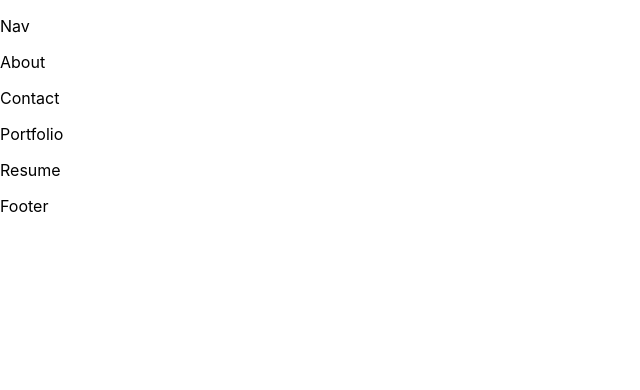
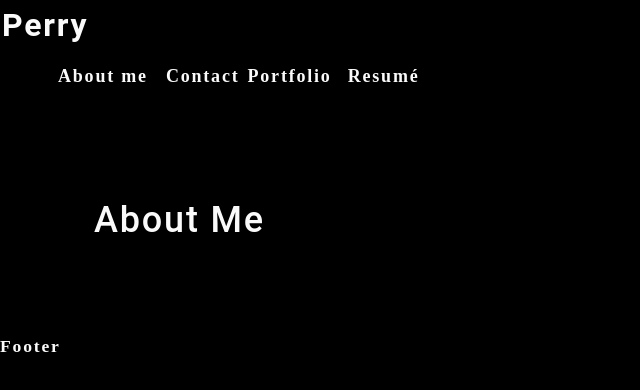
Before and after one commit to BeKind-Rewind/perry_folio, a React (Create React App) app: page / in a window 1280 px wide. Shown: the top 390 px of the page, without its empty margins (0-640 px from the left). Built offline with nearby package versions, Linux system fonts and the light colour scheme.

Commit message:
adding and displaying Nav

```diff
--- a/src/App.css
+++ /dev/null
@@ -1,38 +0,0 @@
-.App {
-  text-align: center;
-}
-
-.App-logo {
-  height: 40vmin;
-  pointer-events: none;
-}
-
-@media (prefers-reduced-motion: no-preference) {
-  .App-logo {
-    animation: App-logo-spin infinite 20s linear;
-  }
-}
-
-.App-header {
-  background-color: #282c34;
-  min-height: 100vh;
-  display: flex;
-  flex-direction: column;
-  align-items: center;
-  justify-content: center;
-  font-size: calc(10px + 2vmin);
-  color: white;
-}
-
-.App-link {
-  color: #61dafb;
-}
-
-@keyframes App-logo-spin {
-  from {
-    transform: rotate(0deg);
-  }
-  to {
-    transform: rotate(360deg);
-  }
-}
--- a/src/App.js
+++ b/src/App.js
@@ -1,11 +1,6 @@
 import React from 'react';
-// import logo from './logo.svg';
-import './App.css';
-import Contact from './components/Contact';
-import Portfolio from './components/Portfolio';
 import About from './components/About'
 import Nav from './components/Nav'
-import Resume from './components/Resume';
 import Footer from './components/Footer';
 
 
@@ -13,10 +8,9 @@
   return (
     <div>
       <Nav></Nav>
-      <About></About>
-      <Contact></Contact>
-      <Portfolio></Portfolio>
-      <Resume></Resume>
+      <main>
+        <About></About>
+      </main>
       <Footer></Footer>
     </div>
   );
--- a/src/components/About/index.js
+++ b/src/components/About/index.js
@@ -2,8 +2,8 @@
 
 function About() {
   return (
-    <section>
-      <p>About</p>
+    <section className="my-5">
+      <h1 id="about">About Me</h1>
     </section>
   )
 }
--- a/src/components/Nav/index.js
+++ b/src/components/Nav/index.js
@@ -1,11 +1,50 @@
 import React from 'react';
 
 function Nav() {
+  const categories = [
+    {
+      name: "Portfolio",
+      description:
+        "My developer works",
+    },
+    { name: "Resumé", description: "Download my resumé." }
+  ];
+
+  function categorySelected() {
+    console.log("hello")
+  }
+
   return (
-    <section>
-      <p>Nav</p>
-    </section>
-  )
+    <header>
+      <h2>
+        <a href="/">
+          Perry
+        </a>
+      </h2>
+      <nav>
+        <ul className="flex-row">
+          <li className="mx-2">
+            <a href="#about">
+              About me
+            </a>
+          </li>
+          <li>
+            <span>Contact</span>
+          </li>
+          {categories.map((category) => (
+            <li className="mx-1" key={category.name}>
+              <span onClick={categorySelected}>
+                {/* setting a key for the outermost element (required) */}
+                {category.name}
+              </span>
+            </li>
+          ))}
+        </ul>
+      </nav>
+    </header>
+  );
 }
 
+/* <span role="img" aria-label="camera"> 📸</span> */
+
 export default Nav;
--- a/src/index.css
+++ b/src/index.css
@@ -1,13 +1,295 @@
+main {
+  margin: 0 auto;
+  max-width: 90%;
+  padding: 50px 30px;
+}
+
+:root {
+  --primary: #8c54ff;
+  --secondary: #F3A847;
+  --tertiary: #B12704;
+  --light: #fafafa;
+  --dark: #000000;
+  --darker: #111111;
+  --error: rgb(228, 46, 1);
+  --spacing-one: calc(1rem * 0.5);
+  --spacing-two: calc(1rem);
+  --spacing-five: calc(2.5rem);
+
+}
+
+* {
+  box-sizing: border-box;
+}
+
+html,
+body {
+  min-height: 100%;
+}
+
 body {
   margin: 0;
-  font-family: -apple-system, BlinkMacSystemFont, 'Segoe UI', 'Roboto', 'Oxygen',
-    'Ubuntu', 'Cantarell', 'Fira Sans', 'Droid Sans', 'Helvetica Neue',
-    sans-serif;
-  -webkit-font-smoothing: antialiased;
-  -moz-osx-font-smoothing: grayscale;
+  padding: 0;
+  font-weight: 600;
+  line-height: 1.5;
+  font-size: 18px;
+  letter-spacing: .1em;
+  background: var(--dark);
+  color: var(--light);
+  font-family: 'Poiret One', cursive;
+
 }
 
-code {
-  font-family: source-code-pro, Menlo, Monaco, Consolas, 'Courier New',
-    monospace;
+h1,
+h2,
+h3,
+h4,
+h5,
+h6 {
+  font-family: 'Roboto', sans-serif;
+  font-weight: 500;
+  margin: 5px 0;
+  line-height: 1.25;
 }
+
+h1 {
+  font-size: 2.25rem;
+}
+
+h2 {
+  font-size: 2rem;
+}
+
+h3 {
+  font-size: 1.75rem;
+}
+
+h4 {
+  font-size: 1.5rem;
+}
+
+h5 {
+  font-size: 1.25rem;
+}
+
+h6 {
+  font-size: 1rem;
+}
+
+p {
+  font-size: 1.1rem;
+  margin-top: 0;
+}
+
+a {
+  color: var(--tertiary);
+  text-decoration: none;
+  font-weight: bold;
+}
+
+a:hover {
+  text-decoration: underline;
+}
+
+header {
+  background: var(--dark);
+}
+
+header a {
+  color: var(--light);
+}
+
+button {
+  font-size: 1rem;
+  text-decoration: none;
+  padding: 0.25rem 1rem;
+  border-radius: .5rem;
+  border: none;
+  outline: none;
+  cursor: pointer;
+  margin: 0 1px;
+  background-color: var(--secondary);
+}
+
+button:hover {
+  opacity: .8;
+}
+
+button[disabled] {
+  cursor: default;
+  opacity: .8;
+}
+
+img {
+  max-width: 100%;
+}
+
+span[role="img"] {
+  cursor: default;
+}
+
+form {
+  width: 40%;
+}
+
+input {
+  font-size: 1rem;
+  padding: 0.25rem;
+  border: 1px solid var(--dark);
+  outline: none;
+  border-radius: 3px;
+  transition: box-shadow 0.2s;
+}
+
+input:focus {
+  border: 1px solid var(--secondary);
+  box-shadow: 0 0 .25rem rgba(0, 0, 0, .5);
+}
+
+li {
+  list-style: none;
+}
+
+nav a:hover {
+  text-decoration: none;
+}
+
+nav li {
+  cursor: pointer;
+}
+
+textarea {
+  width: 600px;
+  height: 120px;
+  border: 3px solid #cccccc;
+  padding: 5px;
+}
+
+.container {
+  width: 85%;
+  max-width: 1200px;
+  margin-left: auto;
+  margin-right: auto;
+}
+
+.flex-row {
+  display: flex;
+  flex-wrap: wrap;
+}
+
+.space-between {
+  justify-content: space-between;
+}
+
+.flex-end {
+  justify-content: flex-end;
+}
+
+.mx-1 {
+  margin-right: var(--spacing-one);
+  margin-left: var(--spacing-one);
+}
+
+.mx-2 {
+  margin-right: var(--spacing-two);
+  margin-left: var(--spacing-two);
+}
+
+.my-1 {
+  margin-top: var(--spacing-one);
+  margin-bottom: var(--spacing-one);
+}
+
+.my-2 {
+  margin-top: var(--spacing-two);
+  margin-bottom: var(--spacing-two);
+}
+
+.my-5 {
+  margin-top: var(--spacing-five);
+  margin-bottom: var(--spacing-five);
+}
+
+.px-1 {
+  padding-right: var(--spacing-one);
+  padding-left: var(--spacing-one);
+}
+
+.px-2 {
+  padding-right: var(--spacing-two);
+  padding-left: var(--spacing-two);
+}
+
+.py-1 {
+  padding-top: var(--spacing-one);
+  padding-bottom: var(--spacing-one);
+}
+
+.py-2 {
+  padding-top: var(--spacing-two);
+  padding-bottom: var(--spacing-two);
+}
+
+.card {
+  width: 25%;
+  text-align: center;
+}
+
+.img-thumbnail {
+  width: auto;
+  height: 300px;
+  margin-bottom: 50px;
+  cursor: pointer;
+}
+
+.modalBackdrop {
+  background: rgba(0, 0, 0, .65);
+  bottom: 0;
+  left: 0;
+  overflow: auto;
+  position: fixed;
+  right: 0;
+  top: 0;
+  z-index: 1;
+}
+
+.modalContainer {
+  background: var(--darker);
+  border-radius: 5px;
+  max-width: 100%;
+  margin: 50px auto;
+  padding: 15px;
+  width: 960px;
+}
+
+.modalTitle {
+  font-size: 18px;
+  font-weight: 600;
+  margin-bottom: 25px;
+}
+
+button {
+  background: var(--primary);
+  border: 0;
+  border-radius: 5px;
+  color: #fff;
+  cursor: pointer;
+  font-size: 16px;
+  font-weight: 600;
+  margin-bottom: 30px;
+  padding: 10px 15px;
+}
+
+a {
+  border-radius: 5px;
+  color: var(--primary);
+  font-weight: 600;
+  padding: 2px 4px;
+  margin-left: -2px;
+  margin-right: -2px;
+
+}
+
+.navActive {
+  color: var(--secondary);
+}
```
